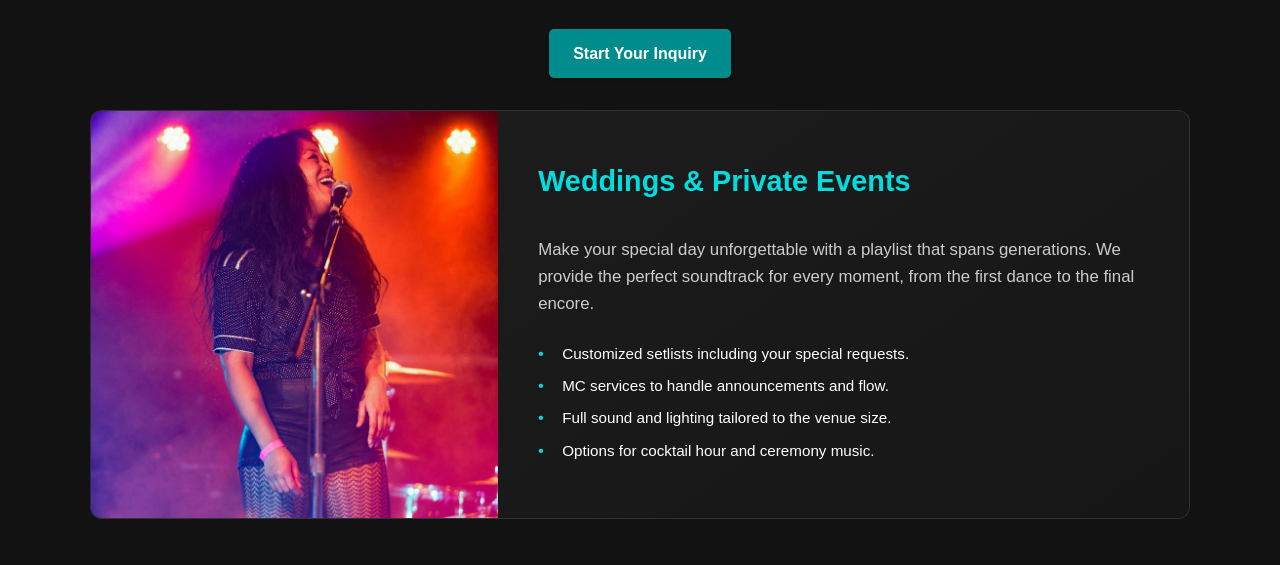
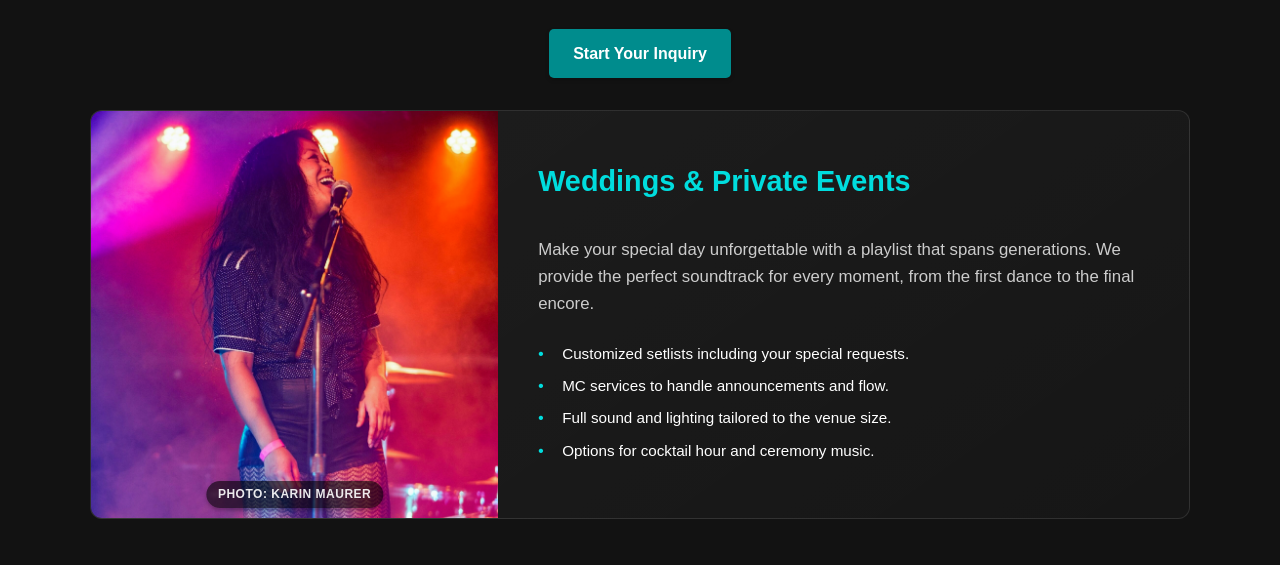
Before and after one commit to tdhckmn/ultraphonics-web, a plain HTML site: page services.html in a window 1280 px wide. Shown: the part 358-923 px from the top of the page. Drawn offline with Linux system fonts and the light colour scheme.

Commit message:
photo attribution

```diff
--- a/assets/css/styles.css
+++ b/assets/css/styles.css
@@ -1135,3 +1135,22 @@ footer {
   color: var(--color-accent);
   text-shadow: var(--shadow-glow);
 }
+
+.photo-attribution {
+  position: absolute;
+  bottom: 10px;
+  left: 50%;
+  transform: translateX(-50%);
+  background-color: rgba(0, 0, 0, 0.6);
+  color: rgba(255, 255, 255, 0.9);
+  padding: 4px 12px;
+  border-radius: 20px;
+  font-size: 0.75rem;
+  font-weight: bold;
+  pointer-events: none;
+  white-space: nowrap;
+  z-index: 2;
+  text-transform: uppercase;
+  letter-spacing: 0.5px;
+  box-shadow: 0 2px 4px rgba(0,0,0,0.3);
+}
--- a/content/config.js
+++ b/content/config.js
@@ -46,7 +46,8 @@ export const config = {
             "Full sound and lighting tailored to the venue size.",
             "Options for cocktail hour and ceremony music."
         ],
-        image: "assets/images/Weddings.jpg"
+        image: "assets/images/Weddings.jpg",
+        attribution: "Photo: Karin Maurer"
       },
       {
         title: "Corporate Parties & Holiday Events",
@@ -57,7 +58,8 @@ export const config = {
             "Wireless microphone availability for speeches and awards.",
             "Flexible scheduling to match your itinerary."
         ],
-        image: "assets/images/Corporate.png"
+        image: "assets/images/Corporate.png",
+        attribution: "Photo: Emily Yates"
       },
       {
         title: "Bar & Brewery Sets",
@@ -68,7 +70,8 @@ export const config = {
             "Social media promotion to our local following.",
             "Volume control appropriate for the venue."
         ],
-        image: "assets/images/Bars.png"
+        image: "assets/images/Bars.png",
+        attribution: "Photo: Emily Yates"
       },
       {
         title: "Music Halls & Festivals",
@@ -79,7 +82,8 @@ export const config = {
             "Original music options available upon request.",
             "Promo materials available for marketing."
         ],
-        image: "assets/images/Festivals.png"
+        image: "assets/images/Festivals.png",
+        attribution: "Photo: Lester Burton"
       }
     ]
   },
--- a/services.html
+++ b/services.html
@@ -121,11 +121,16 @@
                    </ul>`
                 : '';
 
+            const attributionHtml = item.attribution
+                ? `<div class="photo-attribution">${item.attribution}</div>`
+                : '';
+
             const card = document.createElement('div');
             card.className = 'service-card';
             card.innerHTML = `
                 <div class="service-image-container">
                     <img src="${item.image}" alt="${item.title}" class="service-image" loading="lazy" />
+                    ${attributionHtml}
                 </div>
                 <div class="service-content">
                     <h2 class="service-title">${item.title}</h2>
```
